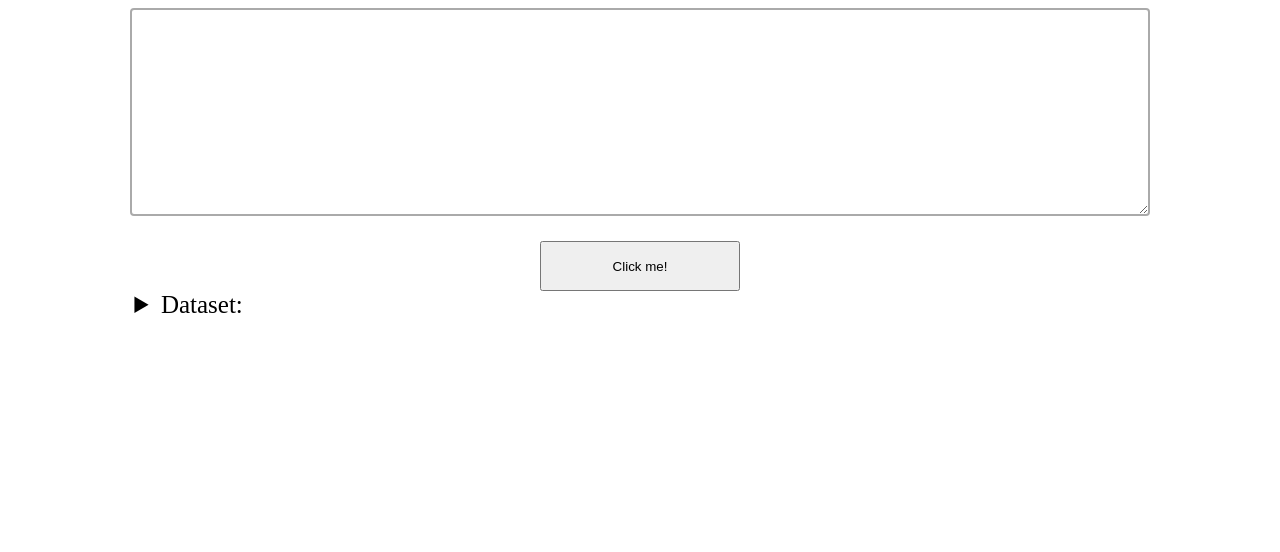
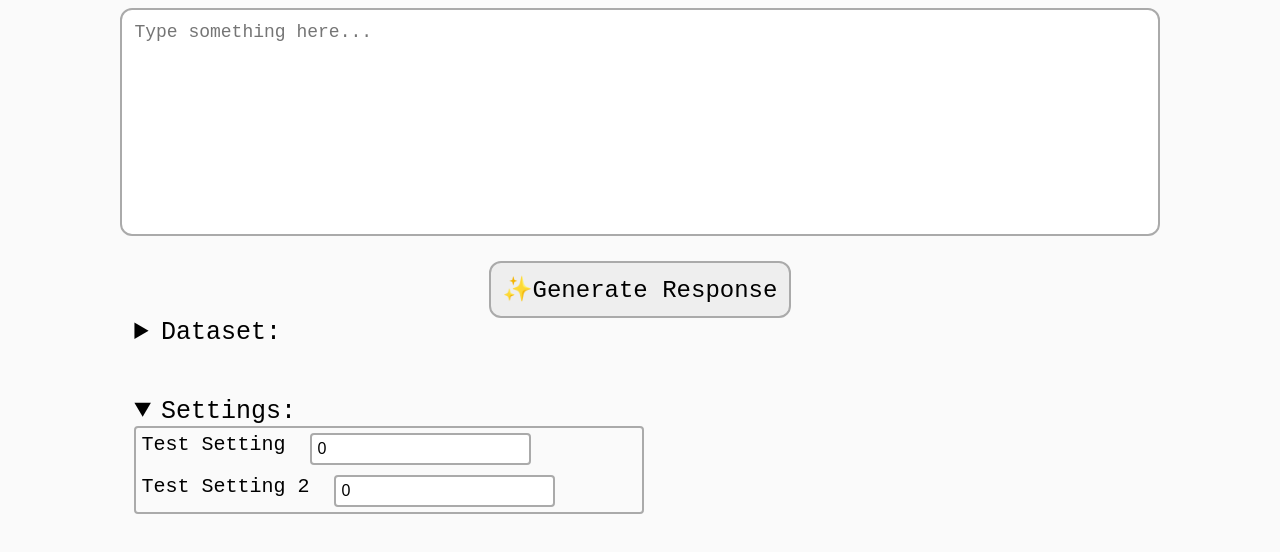
Before and after one commit to CharlieHeinen/ClimateSolutionsProject, a plain HTML site: page index.html in a window 1280 px wide. Drawn offline with Linux system fonts and the light colour scheme.

Commit message:
Settings
Added a settings section (still need to add settings though). Also tweaked some UI things like the font.

```diff
--- a/index.html
+++ b/index.html
@@ -12,11 +12,11 @@
     <div id="main-container">
 
         <div class="centered">
-            <textarea id="main-textbox"></textarea>
+            <textarea id="main-textbox" placeholder="Type something here..."></textarea>
         </div>
 
         <div class="centered">
-            <button id="button">Click me!</button>
+            <button id="button">✨Generate Response</button>
         </div>
 
         <div class="centered">
@@ -45,8 +45,35 @@
             </details>
         </div>
 
-        <div class="centered">
+        <div class="centered" style="margin-top:50px">
 
+            <details open="true">
+
+            <summary>
+                Settings:
+            </summary>
+
+            <div id="settings">
+
+                <div class="setting">
+                    <label>
+                        Test Setting
+                    </label>
+
+                    <input type="number" value=0 id="setting-test">
+
+                </div>
+
+                <div class="setting">
+                    <label>
+                        Test Setting 2
+                    </label>
+
+                    <input type="number" value=0 id="setting-test-2">
+
+                </div>
+
+            </div>
 
         </div>
 
--- a/main.js
+++ b/main.js
@@ -3,6 +3,9 @@ dataset.set("This is a response", ["Keyword", "Key",  "Words"]);
 for(let i=0;i<100;i++) {
     dataset.set("Test " + i.toString(), ["None"])
 }
+
+//Settings go here
+var test_setting = 0
 
 function main() {
     console.log("Hello World!");
@@ -15,7 +18,9 @@ function main() {
     button.onclick = () => {
         console.log(textbox.value);
 
+        update_settings()
         update_dataset()
+        //console.log(test_setting)
         //console.log(dataset)
 
         let response = generate_response(textbox.value)
@@ -71,6 +76,13 @@ function update_dataset() {
 }
 
 /**
+ * Called when generating a response to update setting values
+ */
+function update_settings() {
+    test_setting = parseInt(document.getElementById("setting-test").value)
+}
+
+/**
  * Does the "LLM" process to get a response for an input
  */
 function generate_response(input) {
--- a/style.css
+++ b/style.css
@@ -1,3 +1,8 @@
+body {
+    background-color: #fafafa;
+    font-family: monospace;
+}
+
 #main-container {
     width: 100%;
     display: flex;
@@ -13,13 +18,25 @@
     width: 80%;
     height: 200px;
     border: 2px solid #aaaaaa;
-    border-radius: 4px;
+    border-radius: 12px;
+    padding: 12px;
+    resize: none;
+    font-size: 18px;
 }
 
 #button {
     margin-top: 25px;
-    width: 200px;
-    height: 50px;
+    cursor: pointer;
+    padding: 12px;
+    font-size: 24px;
+    border: 2px solid #aaaaaa;
+    border-radius: 12px;
+    font-family: monospace;
+    background-color: #eeeeee;
+}
+
+#button:hover {
+    background-color: #dddddd;
 }
 
 #dataset {
@@ -59,3 +76,28 @@ summary {
     cursor: pointer;
     user-select: none;
 }
+
+#settings {
+    width: 50%;
+    max-height: 500px;
+    border: 2px solid #aaaaaa;
+    border-radius: 4px;
+}
+
+.setting {
+    display: flex;
+    padding: 5px;
+    font-size: 20px;
+}
+
+.setting label {
+    user-select: none;
+}
+
+.setting input {
+    margin-left: 25px;
+    border: 2px solid #aaaaaa;
+    border-radius: 4px;
+    font-size: 16px;
+    padding: 5px;
+}
```
